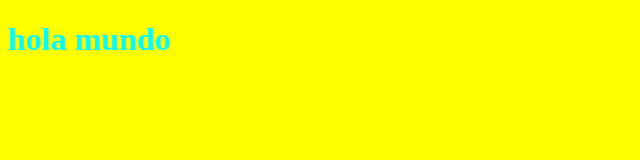
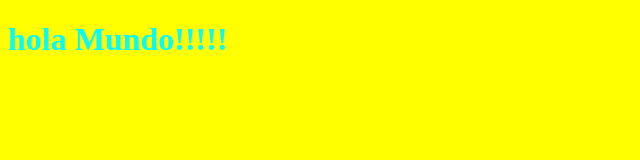
Before and after one commit to msanmi914/PrimerEjemplo, a plain HTML site: page index.html in a window 1280 px wide. Shown: the whole page, without its empty margins (0-640 px from the left). Drawn offline with Linux system fonts and the light colour scheme.

Commit message:
Update index.html

```diff
--- a/index.html
+++ b/index.html
@@ -8,6 +8,6 @@
     <link href="css/estilos.css" rel="stylesheet" type="text/css">
 </head>
 <body>
-    <h1>hola mundo</h1>
+    <h1>hola Mundo!!!!!</h1>
 </body>
 </html>
```
